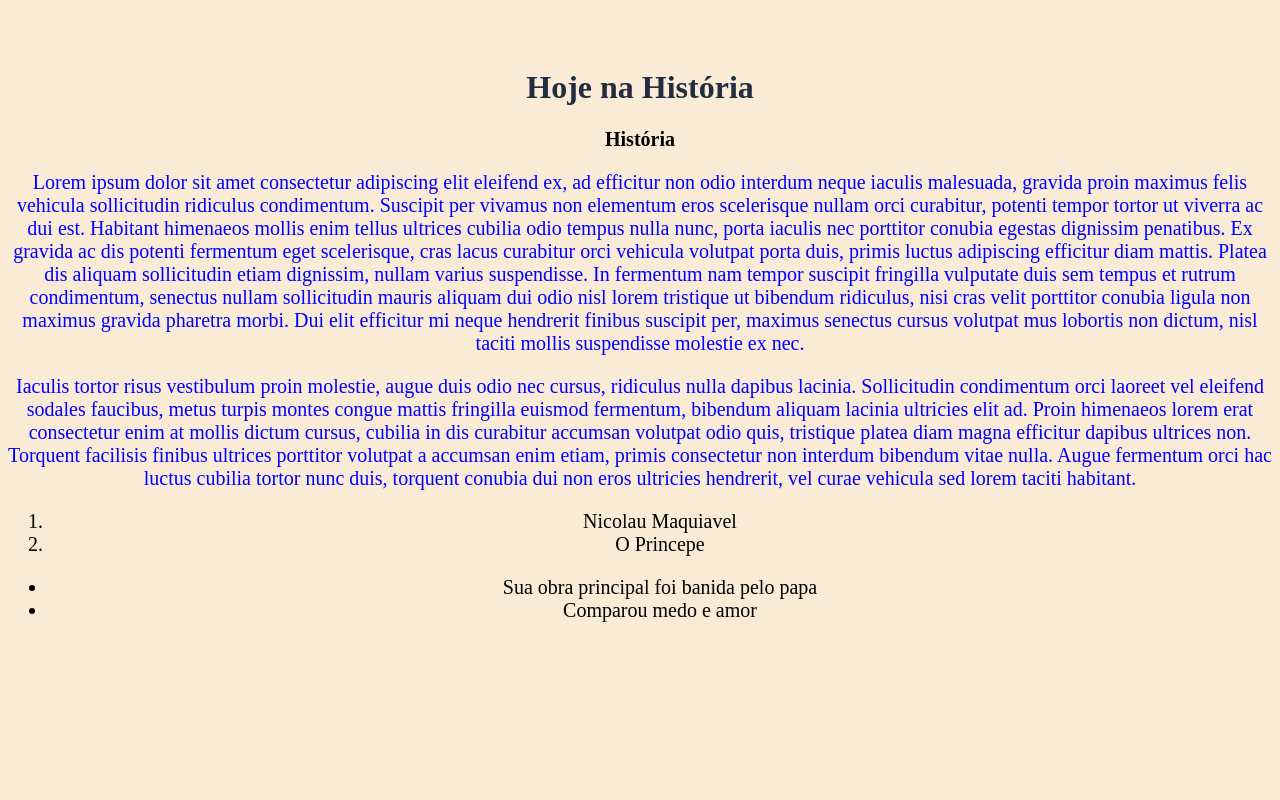
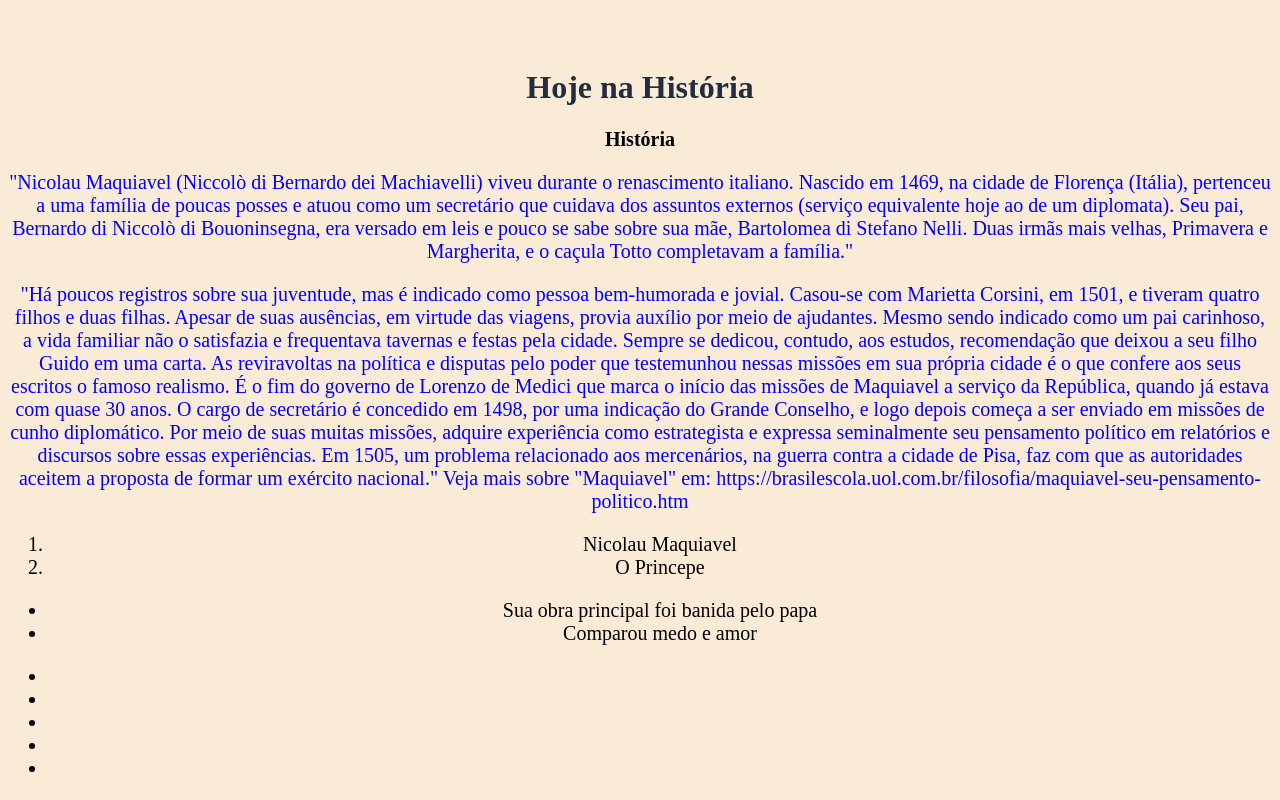
Before and after one commit to lucashendges/ge-formadores, a plain HTML site: page index.html in a window 1280 px wide. Shown: the part 740-1540 px from the top of the page. Before the commit the page ends 1382 px from the top, so only its background shows below. Drawn offline with Linux system fonts and the light colour scheme.

Commit message:
Alterações de titulo e texto

```diff
--- a/index.html
+++ b/index.html
@@ -16,30 +16,34 @@
 
     <b>História</b>
     <p>
-    Lorem ipsum dolor sit amet consectetur adipiscing elit eleifend ex, ad efficitur non odio interdum neque iaculis
-    malesuada, gravida proin maximus felis vehicula sollicitudin ridiculus condimentum. Suscipit per vivamus non
-    elementum eros scelerisque nullam orci curabitur, potenti tempor tortor ut viverra ac dui est. Habitant himenaeos
-    mollis enim tellus ultrices cubilia odio tempus nulla nunc, porta iaculis nec porttitor conubia egestas dignissim
-    penatibus. Ex gravida ac dis potenti fermentum eget scelerisque, cras lacus curabitur orci vehicula volutpat porta
-    duis, primis luctus adipiscing efficitur diam mattis. Platea dis aliquam sollicitudin etiam dignissim, nullam varius
-    suspendisse. In fermentum nam tempor suscipit fringilla vulputate duis sem tempus et rutrum condimentum, senectus
-    nullam sollicitudin mauris aliquam dui odio nisl lorem tristique ut bibendum ridiculus, nisi cras velit porttitor
-    conubia ligula non maximus gravida pharetra morbi. Dui elit efficitur mi neque hendrerit finibus suscipit per,
-    maximus senectus cursus volutpat mus lobortis non dictum, nisl taciti mollis suspendisse molestie ex nec.
+        "Nicolau Maquiavel (Niccolò di Bernardo dei Machiavelli) viveu durante o renascimento italiano. Nascido em 1469,
+        na cidade de Florença (Itália), pertenceu a uma família de poucas posses e atuou como um secretário que cuidava
+        dos assuntos externos (serviço equivalente hoje ao de um diplomata). Seu pai, Bernardo di Niccolò di
+        Bouoninsegna, era versado em leis e pouco se sabe sobre sua mãe, Bartolomea di Stefano Nelli. Duas irmãs mais
+        velhas, Primavera e Margherita, e o caçula Totto completavam a família."
+    </p>
+    <p id="texto">
+        "Há poucos registros sobre sua juventude, mas é indicado como pessoa bem-humorada e jovial. Casou-se com
+        Marietta Corsini, em 1501, e tiveram quatro filhos e duas filhas. Apesar de suas ausências, em virtude das
+        viagens, provia auxílio por meio de ajudantes. Mesmo sendo indicado como um pai carinhoso, a vida familiar não o
+        satisfazia e frequentava tavernas e festas pela cidade.
 
-    </p>
-<p id="texto">
-    Iaculis tortor risus vestibulum proin molestie, augue duis odio nec cursus, ridiculus nulla dapibus lacinia.
-    Sollicitudin condimentum orci laoreet vel eleifend sodales faucibus, metus turpis montes congue mattis fringilla
-    euismod fermentum, bibendum aliquam lacinia ultricies elit ad. Proin himenaeos lorem erat consectetur enim at mollis
-    dictum cursus, cubilia in dis curabitur accumsan volutpat odio quis, tristique platea diam magna efficitur dapibus
-    ultrices non. Torquent facilisis finibus ultrices porttitor volutpat a accumsan enim etiam, primis consectetur non
-    interdum bibendum vitae nulla. Augue fermentum orci hac luctus cubilia tortor nunc duis, torquent conubia dui non
-    eros ultricies hendrerit, vel curae vehicula sed lorem taciti habitant.
+        Sempre se dedicou, contudo, aos estudos, recomendação que deixou a seu filho Guido em uma carta. As reviravoltas
+        na política e disputas pelo poder que testemunhou nessas missões em sua própria cidade é o que confere aos seus
+        escritos o famoso realismo. É o fim do governo de Lorenzo de Medici que marca o início das missões de Maquiavel
+        a serviço da República, quando já estava com quase 30 anos.
+
+        O cargo de secretário é concedido em 1498, por uma indicação do Grande Conselho, e logo depois começa a ser
+        enviado em missões de cunho diplomático. Por meio de suas muitas missões, adquire experiência como estrategista
+        e expressa seminalmente seu pensamento político em relatórios e discursos sobre essas experiências. Em 1505, um
+        problema relacionado aos mercenários, na guerra contra a cidade de Pisa, faz com que as autoridades aceitem a
+        proposta de formar um exército nacional."
+
+        Veja mais sobre "Maquiavel" em: https://brasilescola.uol.com.br/filosofia/maquiavel-seu-pensamento-politico.htm
     </p>
 
 
-<p>
+    <p>
     <ol>
         <li>Nicolau Maquiavel</li>
         <li>O Princepe</li>
@@ -48,6 +52,19 @@
         <li>Sua obra principal foi banida pelo papa</li>
         <li>Comparou medo e amor</li>
     </ul>
+    <ul>
+        <li><img src="" alt=""></li>
+        <li><img src="" alt=""></li>
+        <li><img src="" alt=""></li>
+        <li><img src="" alt=""></li>
+        <li><img src="" alt=""></li>
+    </ul>
+
+    <section class="titulo-principal">
+
+    </section>
+
+
 </body>
 
 </html>
```
